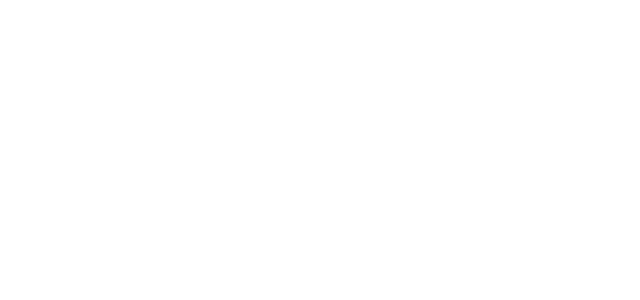
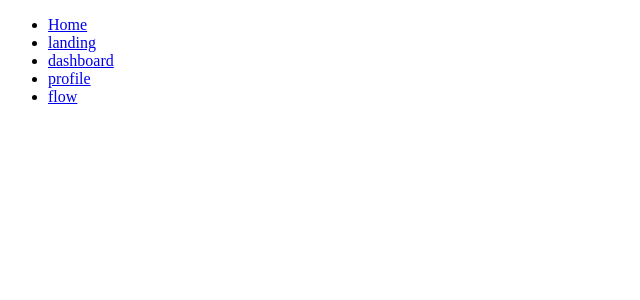
Before and after one commit to badger-advisor/madflow, a React (Create React App) app in the folder client/: page / in a window 1280 px wide. Shown: the top 300 px of the page, without its empty margins (0-640 px from the left). Built offline with nearby package versions, Linux system fonts and the light colour scheme.

Commit message:
Add temp nav bar for development

```diff
--- a/client/src/App.js
+++ b/client/src/App.js
@@ -1,10 +1,32 @@
-import { BrowserRouter as Router, Switch, Route } from 'react-router-dom';
+import { BrowserRouter as Router, Switch, Route, Link } from 'react-router-dom';
 import { Landing, Dashboard, Profile, Graph } from './pages';
 
+const TempNav = () => {
+  return (
+    <ul>
+      <li>
+        <Link to='/'>Home</Link>
+      </li>
+      <li>
+        <Link to='/landing'>landing</Link>
+      </li>
+      <li>
+        <Link to='/dashboard'>dashboard</Link>
+      </li>
+      <li>
+        <Link to='/profile'>profile</Link>
+      </li>
+      <li>
+        <Link to='/flow'>flow</Link>
+      </li>
+    </ul>
+  );
+};
 
 const App = () => {
   return (
     <Router>
+      <TempNav />
       <Switch>
         <Route exact path='/landing' render={Landing} />
         <Route exact path='/dashboard' render={Dashboard} />
```
Also changed, not shown: 1 other file (tests, documents, lock files or other folders).
